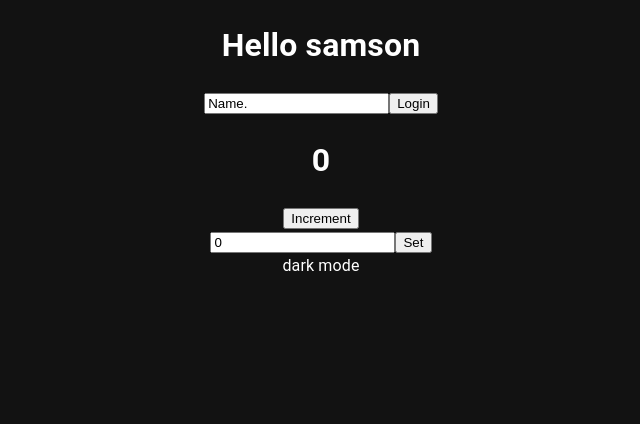
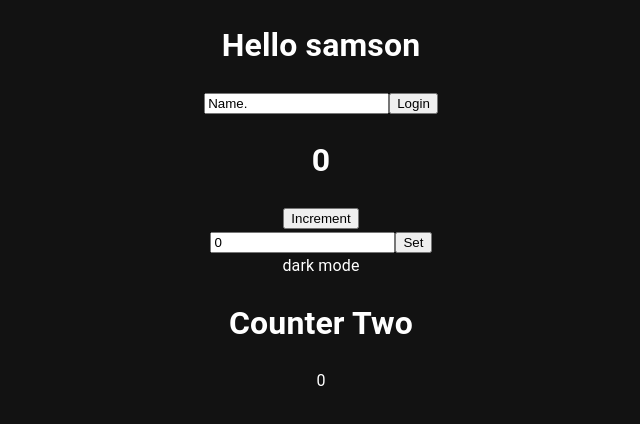
Before and after one commit to stmg202022/Testing_test_2, a React (Create React App) app: page / in a window 1280 px wide. Shown: the top 424 px of the page, without its empty margins (319-959 px from the left). Built offline with nearby package versions, Linux system fonts and the light colour scheme.

Commit message:
jest.fn() // mock function provided by jest for testing component's function

```diff
--- a/src/App.tsx
+++ b/src/App.tsx
@@ -8,6 +8,7 @@ import { Counter } from "./component/counter/counter";
 
 import { AppProviders } from "./providers/app_providers";
 import { MuiMode } from "./component/mui/mui_mode";
+import { CounterTwo } from "./component/counter-two/counter-two";
 
 function App() {
   // const skills = ["html", "css", "js"];
@@ -20,6 +21,7 @@ function App() {
         <Greet name="samson" />
         <Counter />
         <MuiMode />
+        <CounterTwo count={0} />
       </div>
     </AppProviders>
   );
--- /dev/null
+++ b/src/component/counter-two/counter-two.tsx
@@ -0,0 +1,17 @@
+import React from "react";
+import { CounterTwoProps } from "./counter-two.type";
+
+export const CounterTwo = (props: CounterTwoProps) => {
+  return (
+    <div>
+      <h1>Counter Two</h1>
+      <p>{props.count}</p>
+      {props.handleIncrement && (
+        <button onClick={props.handleIncrement}>Increment</button>
+      )}
+      {props.handleDecrement && (
+        <button onClick={props.handleDecrement}>Decrement</button>
+      )}
+    </div>
+  );
+};
--- /dev/null
+++ b/src/component/counter-two/counter-two.type.ts
@@ -0,0 +1,5 @@
+export type CounterTwoProps = {
+  count: number;
+  handleIncrement?: () => void;
+  handleDecrement?: () => void;
+};
```
Also changed, not shown: 1 other file (tests, documents, lock files or other folders).
